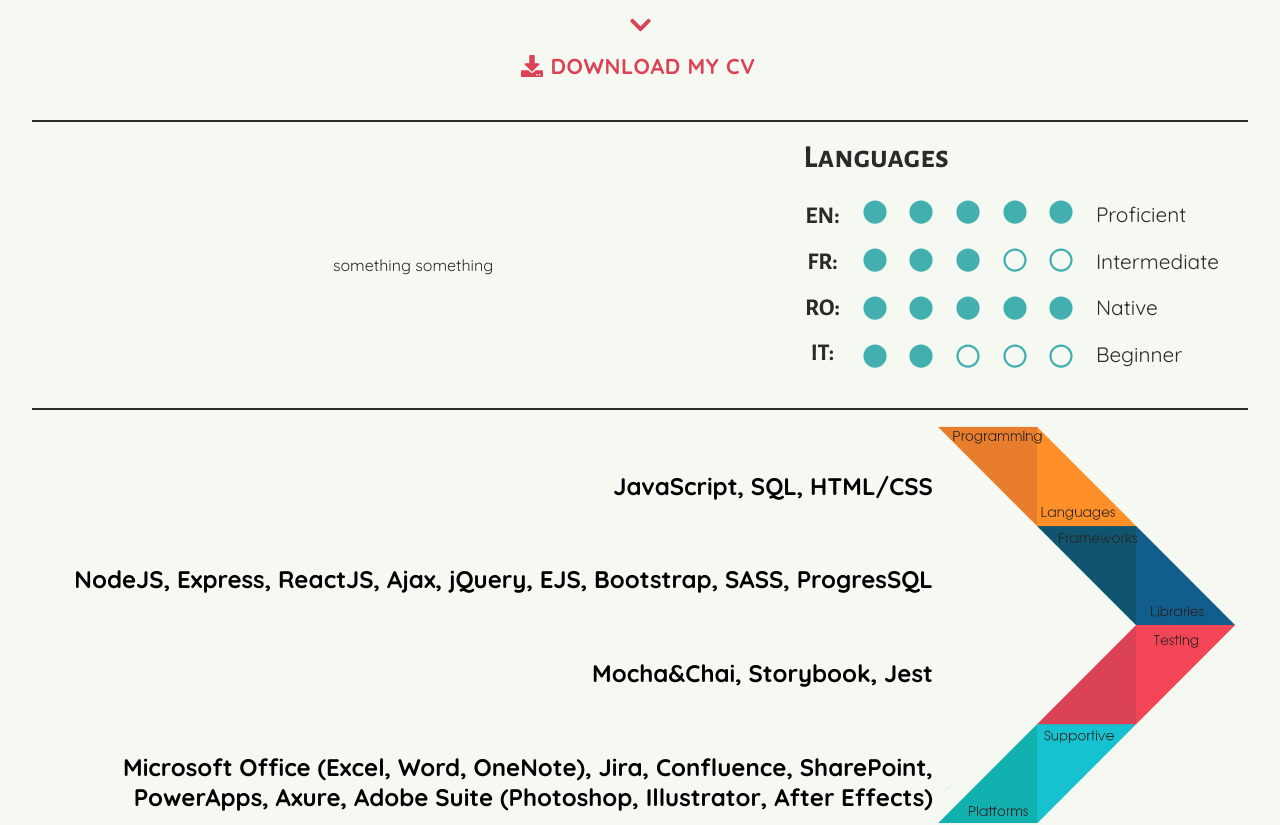
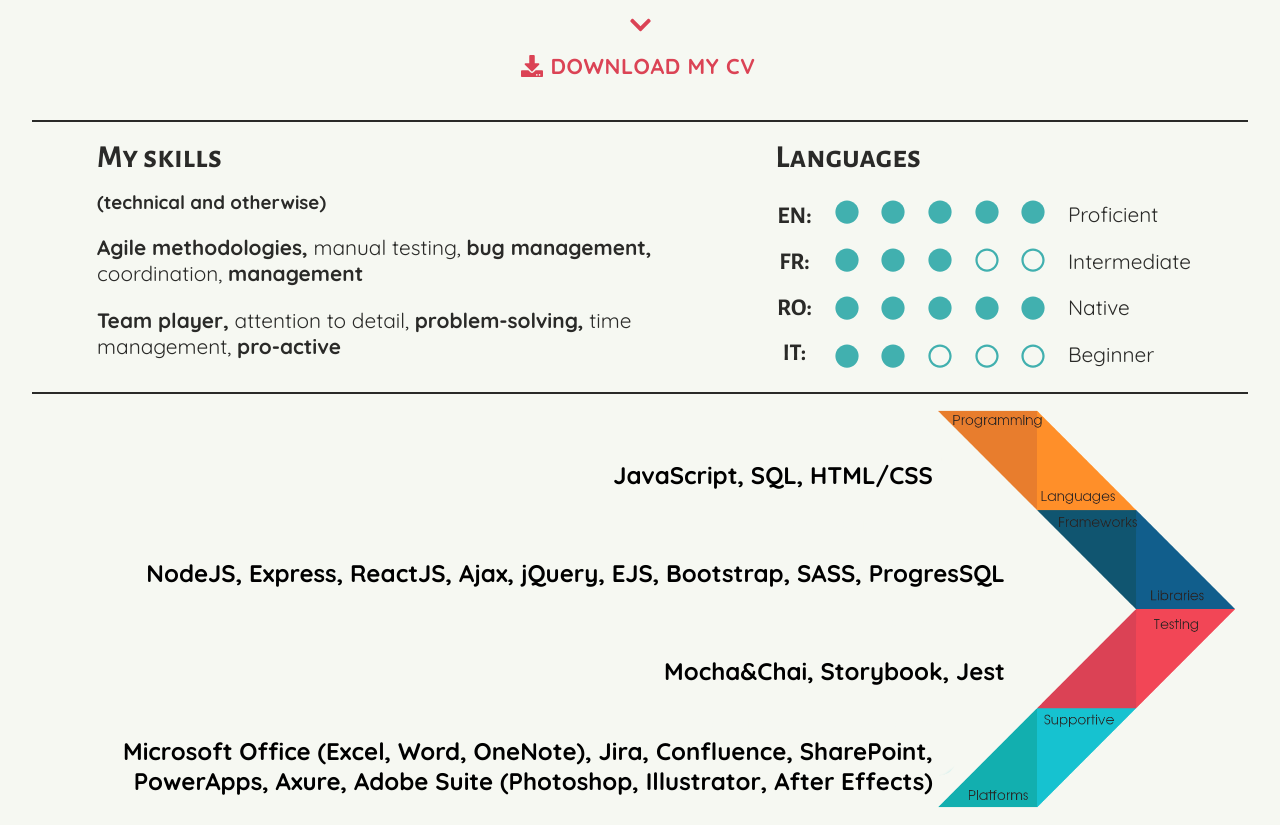
Before and after one commit to nataliaCodes/portfolio, a React (Create React App) app: page / in a window 1280 px wide. Shown: the part 740-1565 px from the top of the page. Built offline with nearby package versions, Linux system fonts and the light colour scheme.

Commit message:
Add soft skills

```diff
--- a/src/components/Languages.scss
+++ b/src/components/Languages.scss
@@ -7,8 +7,6 @@
   align-items: flex-end;
 
   text-align: center;
-  margin-top: 1em;
-  margin-bottom: 1em;
 
   h1 {
     margin-left: 1.2em;
--- a/src/components/Skills.jsx
+++ b/src/components/Skills.jsx
@@ -1,24 +1,19 @@
 import './Skills.scss';
 
-// import Skill from './Skill';
 import arrowSkills from '../images/arrow-skills.png'
 
 function Skills() {
   return (
     <div className="Skills">
-      {/* <Skill text="Languages" />
-      <Skill text="Frameworks/libraries" />
-      <Skill text="Testing" />
-      <Skill text="Complementary" /> */}
         <div className="skills-text">
           <h3>Languages</h3>
           <h2>JavaScript, SQL, HTML/CSS</h2>
           <h3>Frameworks/libraries</h3>
-          <h2>NodeJS, Express, ReactJS, Ajax, jQuery, EJS, Bootstrap, SASS, ProgresSQL</h2>
+          <h2 className="move-right">NodeJS, Express, ReactJS, Ajax, jQuery, EJS, Bootstrap, SASS, ProgresSQL</h2>
           <h3>Testing</h3>
-          <h2>Mocha&Chai, Storybook, Jest</h2>
+          <h2 className="move-right">Mocha&Chai, Storybook, Jest</h2>
           <h3>Complementary platforms</h3>
-          <h2>Microsoft Office (Excel, Word, OneNote), Jira, Confluence, SharePoint, PowerApps, Axure, Adobe Suite (Photoshop, Illustrator, After Effects)</h2>
+          <h2 className="move-up">Microsoft Office (Excel, Word, OneNote), Jira, Confluence, SharePoint, PowerApps, Axure, Adobe Suite (Photoshop, Illustrator, After Effects)</h2>
         </div>
         <img src={arrowSkills} alt="graphic-representation-of-skills" />
     </div>
--- a/src/components/Skills.scss
+++ b/src/components/Skills.scss
@@ -14,20 +14,17 @@
 
   h3 {
     color: $body-color;
+    margin-top: 1.3em;
   }
 
-  h2 {
-    // padding: 0;
-    // margin: 0;
+  .move-right{
+    position: relative;
+    right: -3em;
   }
 
-  // text-align: center;
-  // color: $text-color;
-  // width: 50vw;
-  // margin-top: 1em;
-  // margin-bottom: 1em;
-  // margin-right: 10em;
-  // font-size: 1.3em;
+  .move-up {
+    margin-top: -0.7em;
+  }
 
   img {
     height: 50vh;
--- a/src/components/SoftSkills.jsx
+++ b/src/components/SoftSkills.jsx
@@ -5,7 +5,12 @@
 function SoftSkills() {
   return (
     <div className="SoftSkills">
-      <div className="soft-skills">something something</div>
+      <div className="soft-skills">
+        <h1>My skills</h1>
+        <h3>(technical and otherwise)</h3>
+        <p className="soft-skills-list"><span>Agile methodologies,</span> manual testing, <span>bug management,</span> coordination, <span>management</span></p>
+        <p className="soft-skills-list"><span>Team player,</span> attention to detail, <span>problem-solving,</span> time management, <span>pro-active</span></p>
+      </div>
       <Languages />
     </div>
   );
--- a/src/components/SoftSkills.scss
+++ b/src/components/SoftSkills.scss
@@ -3,12 +3,28 @@
 .SoftSkills {
   display: flex;
   justify-content: center;
-  align-items: center;
 
   color: $text-color;
+  text-align: left;
+  margin-left: .5em;
 
   .soft-skills {
-    width: 55vw;
+    width: 50vw;
   }
 
+  h1 {
+    margin-top: .5em;
+  }
+
+  h3 {
+    margin-top: .7em;
+  }
+
+  .soft-skills-list {
+    font-size: 1.3em;
+
+    span {
+      font-weight: 700;
+    }
+  }
 }
```
Also changed, not shown: 1 other file (tests, documents, lock files or other folders).
